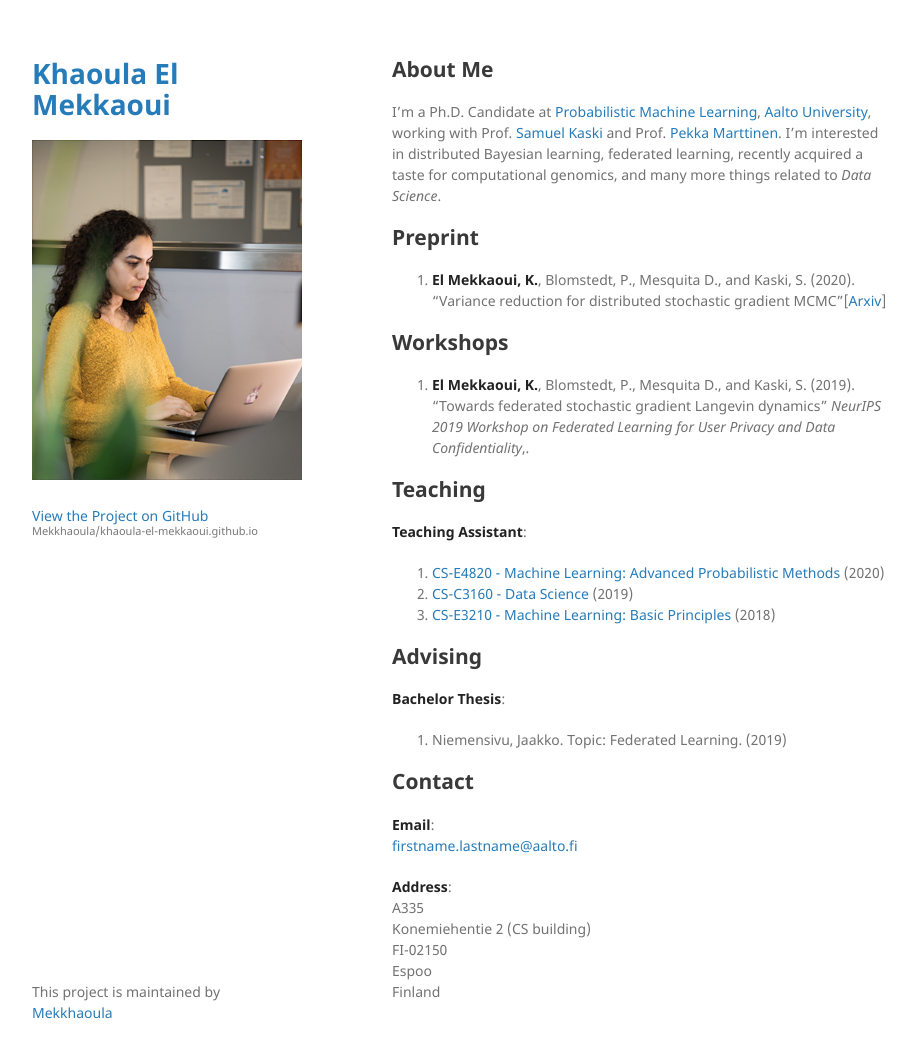
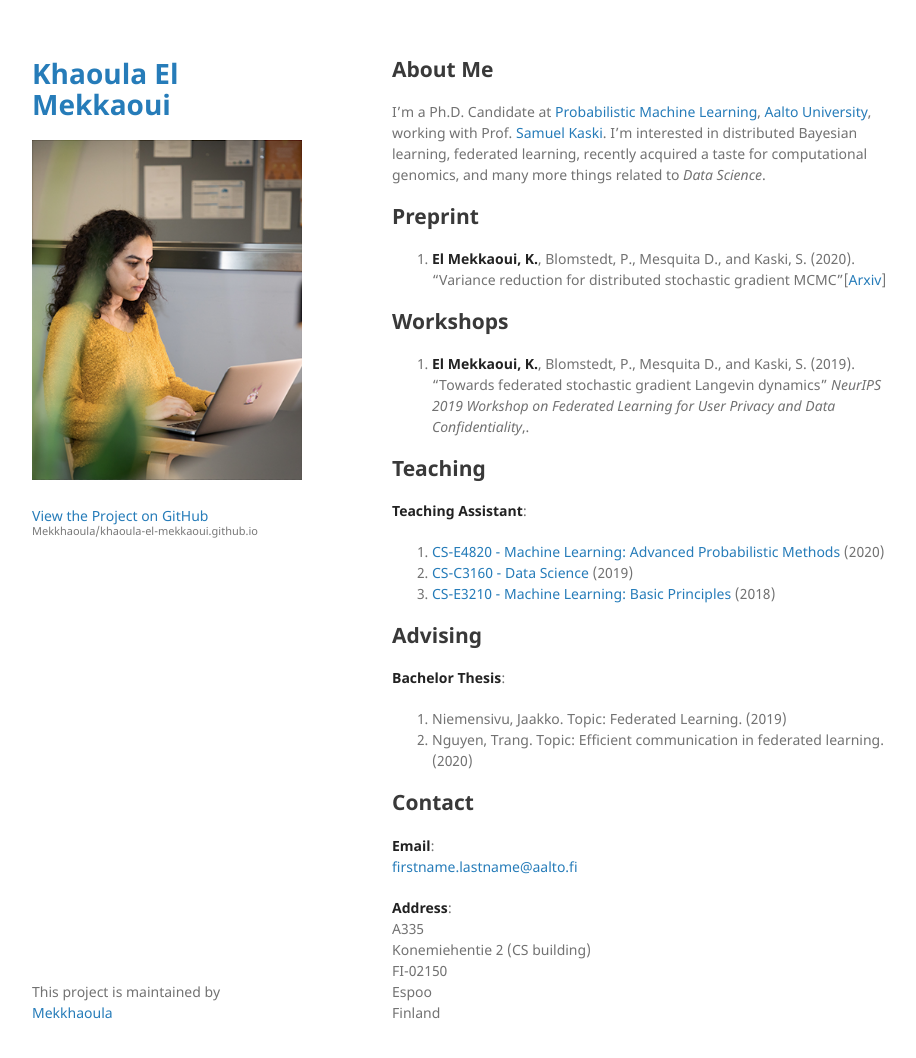
Before and after one commit to Mekkhaoula/khaoula-el-mekkaoui.github.io, a Jekyll site: the page built from index.md, in a window 1280 px wide and 1093 px high. Shown: the top 1058 px of the window, without its empty margins (178-1094 px from the left). Built offline with Jekyll 4.4.1, drawn with Linux system fonts in a browser that asks for light colours; the repository's description, which GitHub fills in, is left out; our own code applies the rules of GitHub Pages for plain Markdown files; part of the change alters nothing that is shown.

Commit message:
Update index.md

```diff
--- a/index.md
+++ b/index.md
@@ -3,16 +3,10 @@ layout: default
 ---
 
 ## About Me
- I'm a Ph.D. Candidate at [Probabilistic Machine Learning](https://research.cs.aalto.fi/pml/), [Aalto University](http://www.aalto.fi/en/), working with Prof. [Samuel Kaski](https://people.aalto.fi/samuel.kaski) and Prof. [Pekka Marttinen](https://users.ics.aalto.fi/~pemartti/). I'm interested in distributed Bayesian learning, federated learning, recently acquired a taste for computational genomics, and many more things related to _Data Science_.
+ I'm a Ph.D. Candidate at [Probabilistic Machine Learning](https://research.cs.aalto.fi/pml/), [Aalto University](http://www.aalto.fi/en/), working with Prof. [Samuel Kaski](https://people.aalto.fi/samuel.kaski). I'm interested in distributed Bayesian learning, federated learning, recently acquired a taste for computational genomics, and many more things related to _Data Science_.
 
 <!-- More about me [here](./more_about_me.html). -->
 
-
-<!--## Journals
-4. **Cui, T.**, Caravelli, F., and Ududec, C. "Correlations and clustering in wholesale electricity markets." _Physica A: Statistical Mechanics and its Applications_ 492 (2018): 1507-1522.
-
-## Conferences
-3. **Cui, T.**, Marttinen, P., and Kaski, S. (2020). "Learning Global Pairwise Interactions with Bayesian Neural Networks.",_European Conference on Machine Learning (ECML 2020)_ Submitted.-->
 ## Preprint
 1.  **El Mekkaoui, K.**, Blomstedt, P., Mesquita D., and Kaski, S. (2020). "Variance reduction for distributed stochastic gradient MCMC"\[[Arxiv](https://arxiv.org/abs/2004.11231)\]
 
@@ -28,7 +22,7 @@ layout: default
 ## Advising
 **Bachelor Thesis**:
 1. Niemensivu, Jaakko. Topic: Federated Learning. (2019)
-
+2. Nguyen, Trang. Topic: Efficient communication in federated learning. (2020)
 
 ## Contact
 **Email**:
```
